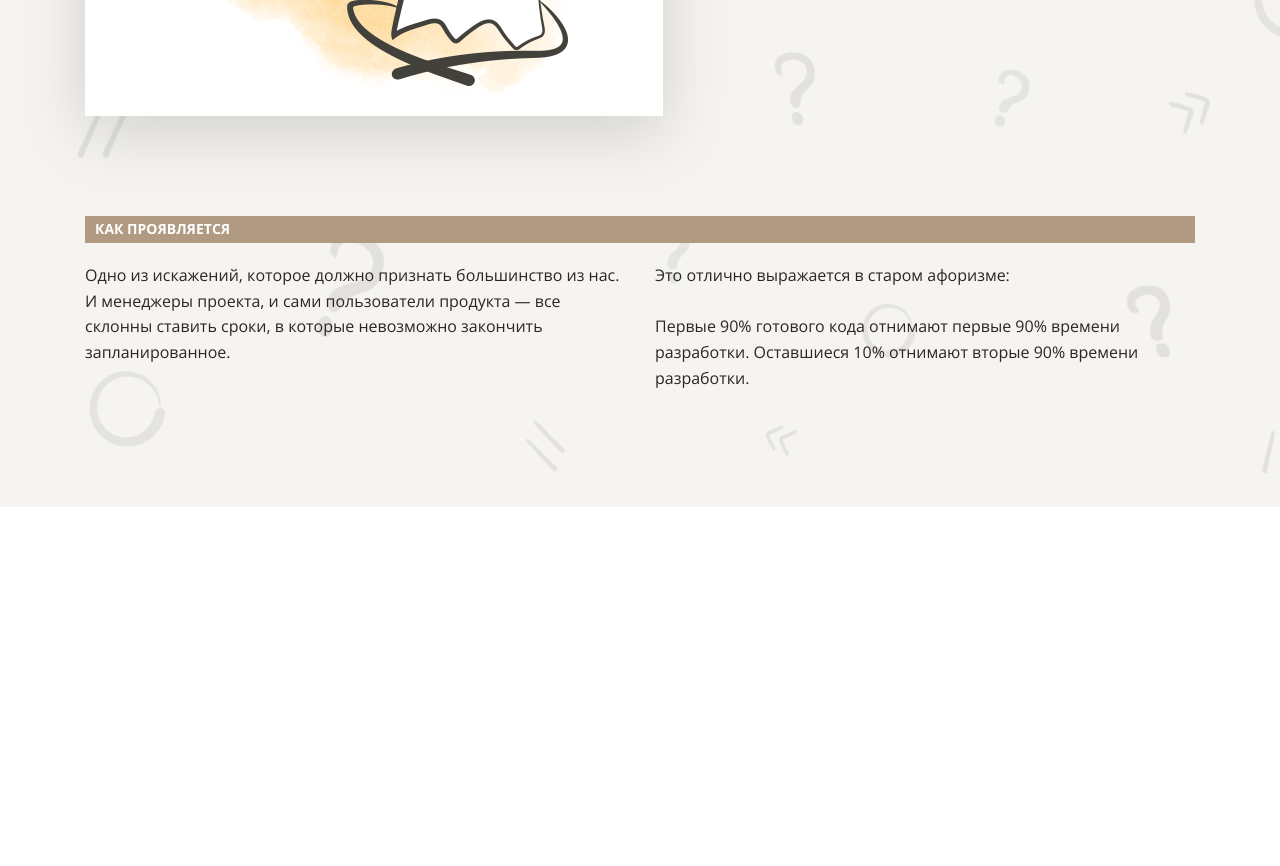
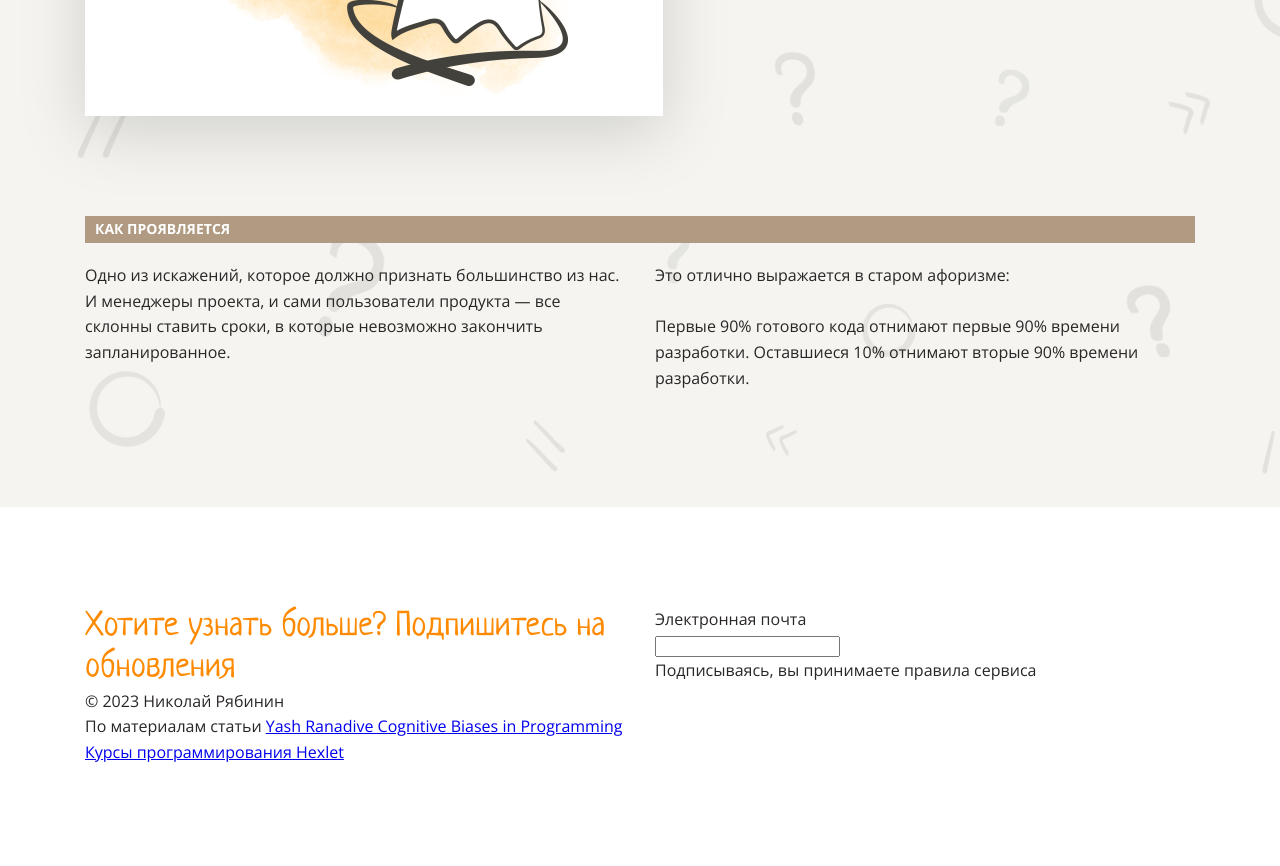
Before and after one commit to NickRyabinin/layout-designer-project-58, a website: page src/index.html in a window 1280 px wide. Shown: the part 6782-7648 px from the top of the page. Before the commit the page ends 7289 px from the top, so only its background shows below. Drawn offline with Linux system fonts and the light colour scheme.

Commit message:
Modify index - add footer draft

```diff
--- a/src/index.html
+++ b/src/index.html
@@ -234,7 +234,31 @@
       </div>
     </section>
   </main>
-  <footer></footer>
+  <footer>
+    <div class="container">
+      <div class="columns-2">
+        <div class="flex-column">
+          <h3>Хотите узнать больше? Подпишитесь на обновления</h3>
+        </div>
+        <div class="flex-column">
+          <form action="">
+            <div>Электронная почта</div>
+            <input type="email">
+            <div>Подписываясь, вы принимаете правила сервиса</div>
+          </form>
+        </div>
+      </div>
+      <div>
+        © 2023 Николай Рябинин
+      </div>
+      <div>
+        По материалам статьи <a href="https://medium.com/hackernoon/cognitive-biases-in-programming-5e937707c27b">Yash Ranadive Cognitive Biases in Programming</a>
+      </div>
+      <div>
+        <a href="https://ru.hexlet.io/">Курсы программирования Hexlet</a>
+      </div>
+    </div>
+  </footer>
 </body>
 
 </html>
```
